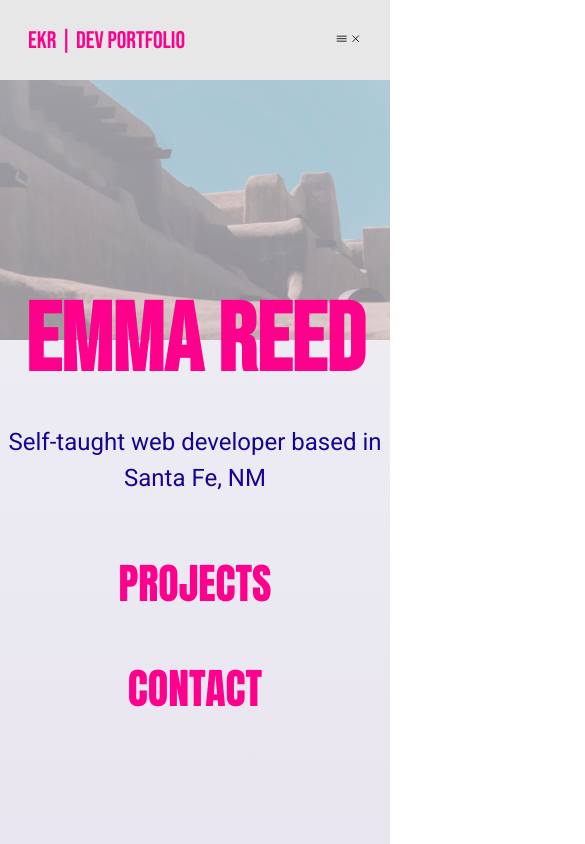
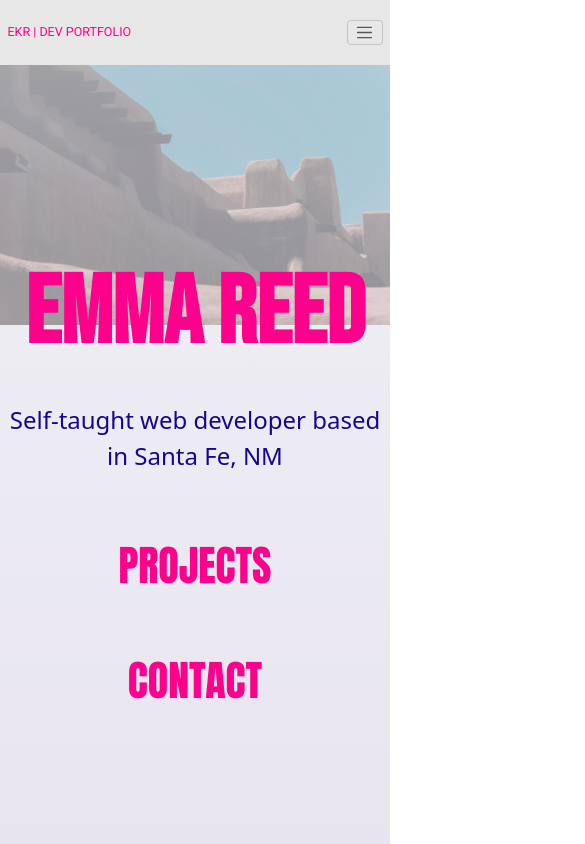
Before and after one commit to emmakatharyn/emmakreed-react, a React (Create React App) app: page /about in a window 390 px wide. Shown: the top 844 px of the page, 585 px wide, since content can reach past the window. Built offline with nearby package versions, Linux system fonts and the light colour scheme.

Commit message:
build responsive boostrap nav

```diff
--- a/package.json
+++ b/package.json
@@ -6,7 +6,9 @@
     "@testing-library/jest-dom": "^5.17.0",
     "@testing-library/react": "^13.4.0",
     "@testing-library/user-event": "^13.5.0",
+    "bootstrap": "^5.3.2",
     "react": "^18.2.0",
+    "react-bootstrap": "^2.9.1",
     "react-dom": "^18.2.0",
     "react-scripts": "5.0.1",
     "web-vitals": "^2.1.4"
--- a/src/App.css
+++ b/src/App.css
@@ -41,7 +41,12 @@ body.dark {
 body.dark #hero {
   height: 100vh;
   min-height: 64rem;
-  background-image: linear-gradient(to bottom, rgba(0, 0, 0, 0.85), rgba(2, 2, 127, 0.349)), url("../public/images/mike-lewinski-iURMH0Lrz8Y-unsplash.jpg");
+  background-image: linear-gradient(
+      to bottom,
+      rgba(0, 0, 0, 0.85),
+      rgba(2, 2, 127, 0.349)
+    ),
+    url("../public/images/mike-lewinski-iURMH0Lrz8Y-unsplash.jpg");
   background-repeat: no-repeat;
   background-size: cover;
 }
@@ -73,13 +78,13 @@ section {
 
 /* nav styles */
 .header {
+  font-size: 1.6rem;
   background-color: #e0dfe1be;
-  width: 100%;
-  height: 8rem;
-  display: flex;
-  justify-content: space-between;
-  align-items: center;
+  /* display: flex; */
+  /* justify-content: space-between; */
+  /* align-items: center; */
   padding: 0 2.8rem;
+  text-transform: uppercase;
 }
 
 /* header dark */
@@ -96,8 +101,9 @@ a.header-link-home:link,
 a.header-link-home:visited,
 .main-nav-list li a:link,
 .main-nav-list li a:visited {
-  font-family: "Bebas Neue", Impact, Haettenschweiler, "Arial Narrow Bold", sans-serif;
-  font-size: 24px;
+  font-family: "Bebas Neue", Impact, Haettenschweiler, "Arial Narrow Bold",
+    sans-serif;
+  /* font-size: 24px; */
   text-decoration: none;
 }
 
@@ -174,7 +180,12 @@ button#colorToggle {
   position: relative;
   height: 100vh;
   min-height: 64rem;
-  background-image: linear-gradient(to bottom, rgba(232, 231, 239, 0.651), rgba(206, 199, 222, 0.486)), url(../public/images/ian-dooley-cWbxvQq4irc-unsplash.jpg);
+  background-image: linear-gradient(
+      to bottom,
+      rgba(232, 231, 239, 0.651),
+      rgba(206, 199, 222, 0.486)
+    ),
+    url(../public/images/ian-dooley-cWbxvQq4irc-unsplash.jpg);
   background-repeat: no-repeat;
   background-size: cover;
   background-attachment: fixed;
@@ -198,7 +209,8 @@ button#colorToggle {
   color: #ff008c;
   display: inline-block;
   font-size: 9.6rem;
-  font-family: "Bebas Neue", Impact, Haettenschweiler, "Arial Narrow Bold", sans-serif;
+  font-family: "Bebas Neue", Impact, Haettenschweiler, "Arial Narrow Bold",
+    sans-serif;
   font-weight: 700;
   /* word-spacing: -1.6rem; */
 }
@@ -228,7 +240,8 @@ button#colorToggle {
 
 .btn.hero-btn:link,
 .btn.hero-btn:visited {
-  font-family: "Bebas Nueue", Impact, Haettenschweiler, "Arial Narrow Bold", sans-serif;
+  font-family: "Bebas Nueue", Impact, Haettenschweiler, "Arial Narrow Bold",
+    sans-serif;
   font-size: 3.2rem;
   text-decoration: none;
   text-transform: uppercase;
@@ -286,7 +299,11 @@ button#colorToggle {
   padding: 0.8rem;
   width: 100%;
   height: 18rem;
-  background-image: linear-gradient(to right bottom, rgba(27, 10, 36, 0.621), rgba(31, 1, 38, 0.57)),
+  background-image: linear-gradient(
+      to right bottom,
+      rgba(27, 10, 36, 0.621),
+      rgba(31, 1, 38, 0.57)
+    ),
     url("https://images.unsplash.com/photo-1566837945700-30057527ade0?ixlib=rb-4.0.3&ixid=MnwxMjA3fDB8MHxwaG90by1wYWdlfHx8fGVufDB8fHx8&auto=format&fit=crop&w=870&q=80");
   background-size: cover;
   background-position: center;
@@ -389,7 +406,8 @@ button#colorToggle {
 }
 
 button.btn.portal {
-  font-family: "Bebas Neue", Impact, Haettenschweiler, "Arial Narrow Bold", sans-serif;
+  font-family: "Bebas Neue", Impact, Haettenschweiler, "Arial Narrow Bold",
+    sans-serif;
   font-size: 2.4rem;
   background-color: #ff008c;
   color: #fff;
--- a/src/App.js
+++ b/src/App.js
@@ -1,7 +1,12 @@
 import React from "react";
 import "./App.css";
 
-import Header from "./components/Header";
+import "bootstrap/dist/css/bootstrap.min.css";
+import Container from "react-bootstrap/Container";
+import Nav from "react-bootstrap/Nav";
+import Navbar from "react-bootstrap/Navbar";
+
+// import Header from "./components/Header";
 import Hero from "./components/Hero";
 import Projects from "./components/Projects";
 import About from "./components/About";
@@ -11,7 +16,22 @@ import Footer from "./components/Footer";
 function App() {
   return (
     <>
-      <Header />
+      {/* <Header /> */}
+      <Navbar className='header' collapseOnSelect expand='lg'>
+        <Container>
+          <Navbar.Brand className='navbar-brand m-4 ms-0' href='#home'>
+            EKR | DEV PORTFOLIO
+          </Navbar.Brand>
+          <Navbar.Toggle aria-controls='responsive-navbar-nav' />
+          <Navbar.Collapse id='responsive-navbar-nav'>
+            <Nav className='gap-3 ms-auto'>
+              <Nav.Link href='#about'>About</Nav.Link>
+              <Nav.Link href='#projects'>Projects</Nav.Link>
+              <Nav.Link href='#contact'>Contact</Nav.Link>
+            </Nav>
+          </Navbar.Collapse>
+        </Container>
+      </Navbar>
       <Main />
       <Footer />
     </>
```
Also changed, not shown: 1 other file (tests, documents, lock files or other folders).
